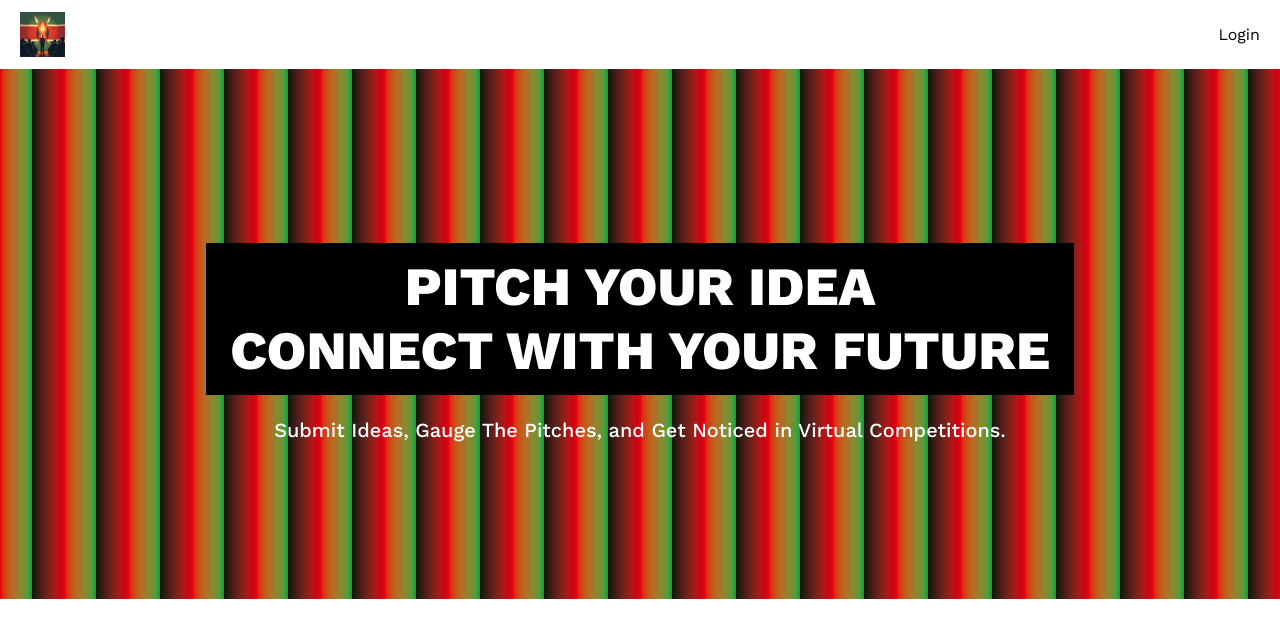
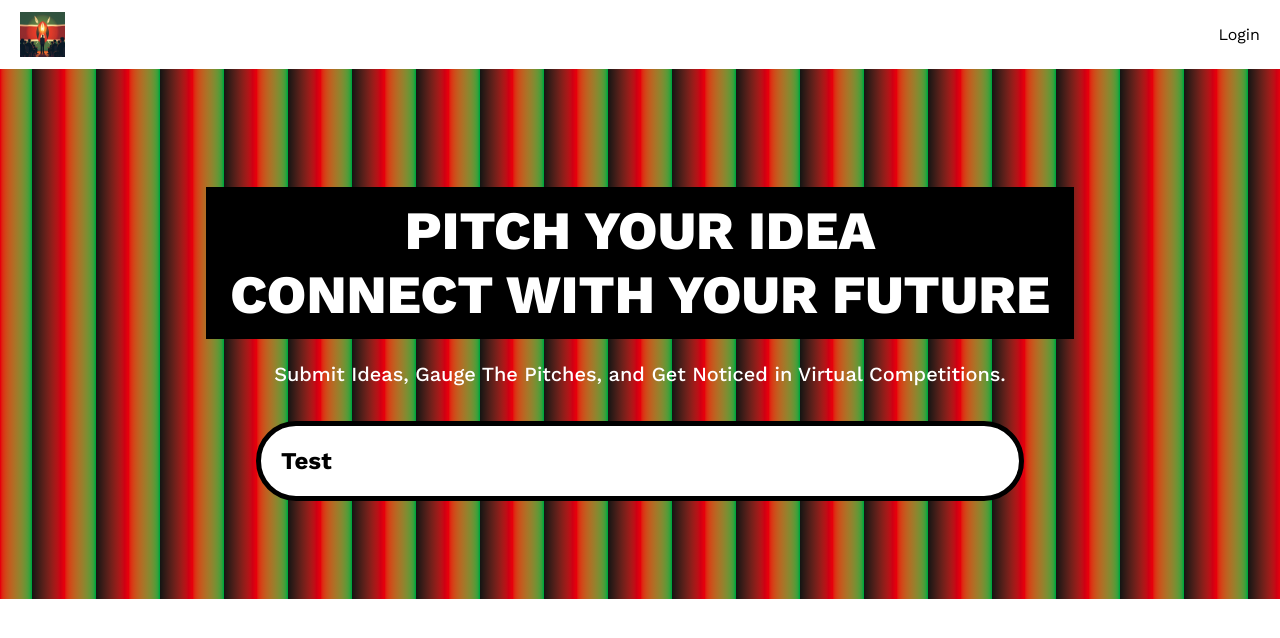
Before and after one commit to Nathan-Mwai/kenya-pitch, a Next.js app: page / in a window 1280 px wide. Shown: the top 638 px of the page. Built offline with nearby package versions, Linux system fonts and the light colour scheme; no server answers.

Commit message:
Made a searchform

```diff
--- a/app/(root)/page.tsx
+++ b/app/(root)/page.tsx
@@ -1,15 +1,21 @@
+import SearchForm from "@/components/SearchForm";
 import Image from "next/image";
 
 export default function Home() {
   return (
     <>
-      <section className="pink_container pattern bg-gradient-to-r from-black-200 via-red-600 to-green-600">
+      <section className="pink_container bg-gradient-to-r from-black-200 via-red-600 to-green-600 pattern">
+        <h1 className="heading">
+          Pitch Your Idea
+          <br />
+          Connect with Your Future{" "}
+        </h1>
 
-    <h1 className="heading">Pitch Your Idea<br/>Connect with Your Future </h1>
-
-    <p className="sub-heading !max-w-3xl">
-      Submit Ideas, Gauge The Pitches, and Get Noticed in Virtual Competitions.
-    </p>
+        <p className="sub-heading !max-w-3xl">
+          Submit Ideas, Gauge The Pitches, and Get Noticed in Virtual
+          Competitions.
+        </p>
+        <SearchForm/>
       </section>
     </>
   );
--- /dev/null
+++ b/components/SearchForm.tsx
@@ -0,0 +1,26 @@
+import Form from "next/form"
+const SearchForm = () => {
+  const query = 'Test'
+
+  const reset = () => {
+    const form = document.querySelector('.search-form') as HTMLFormElement;
+
+    if(form) form.reset();
+  }
+
+  return (
+    <Form action="/" scroll={false} className="search-form">
+      <input name="query" defaultValue={query} className="search-input" placeholder="Search Startups" />
+
+      <div className="flex gap-2">
+        {query && (
+          <button type="reset" onClick={reset} >
+
+          </button>
+        )}
+      </div>
+    </Form>
+  )
+}
+
+export default SearchForm
```
